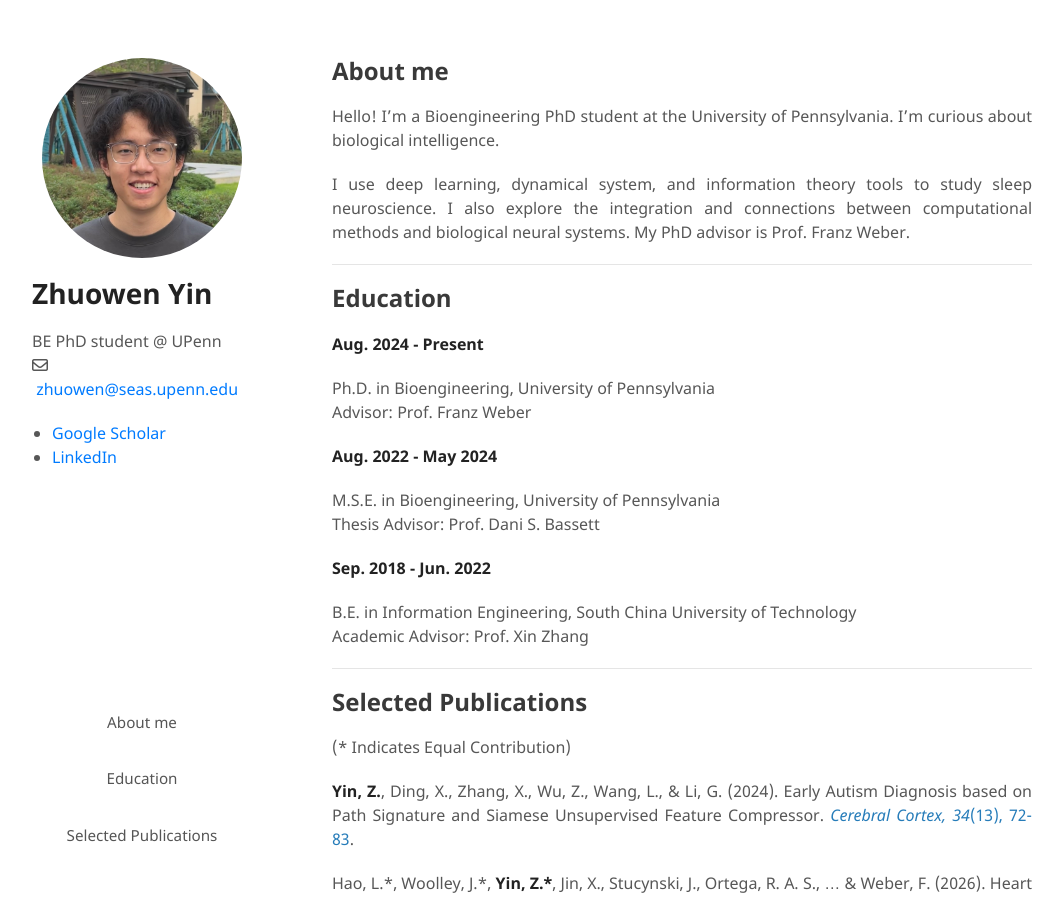
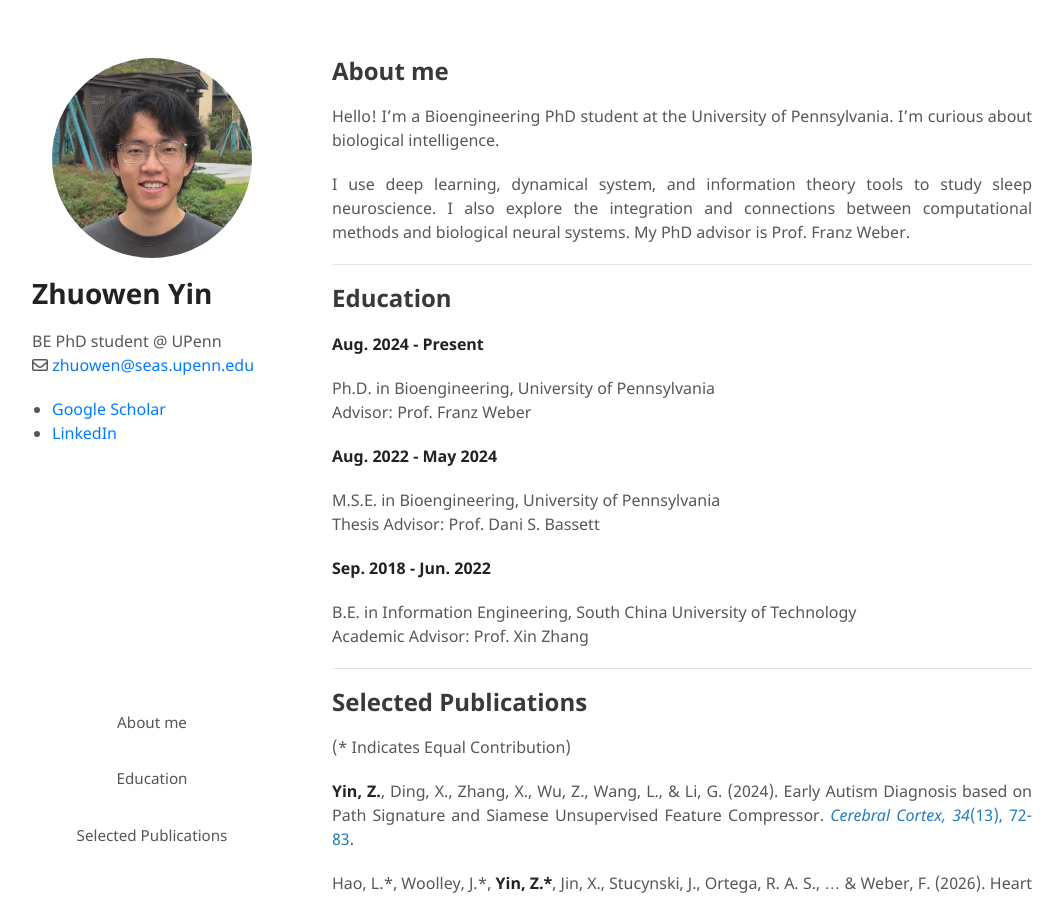
Before and after one commit to zhuowenyin/zhuowenyin.github.io, a Jekyll site: the page built from index.md, in a window 1280 px wide and 900 px high. Shown: the whole window, without its empty margins (108-1171 px from the left). Built offline with Jekyll 4.4.1, drawn with Linux system fonts in a browser that asks for light colours.

Commit message:
Updated layout

```diff
--- a/assets/css/style.scss
+++ b/assets/css/style.scss
@@ -10,7 +10,7 @@
   }
 
   header {
-    width: 220px;
+    width: 240px;
   }
 
   section {
```
